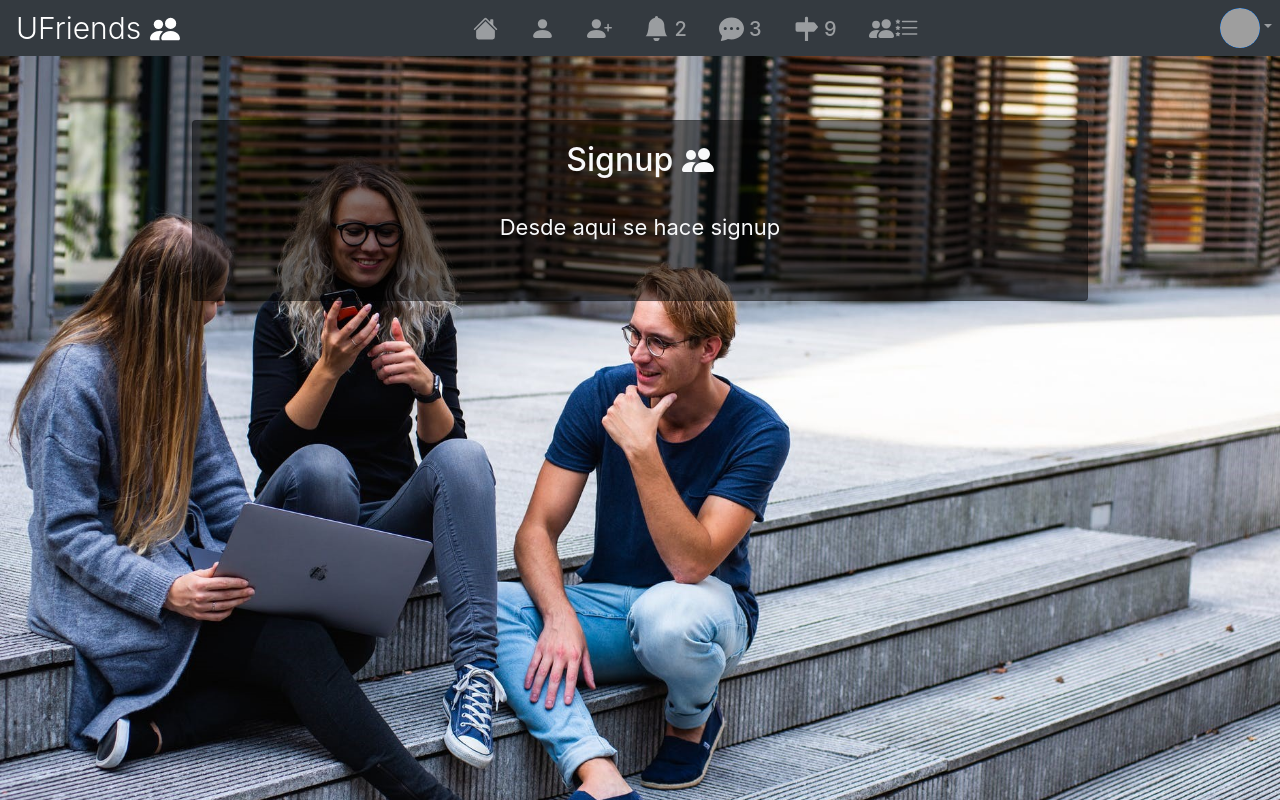
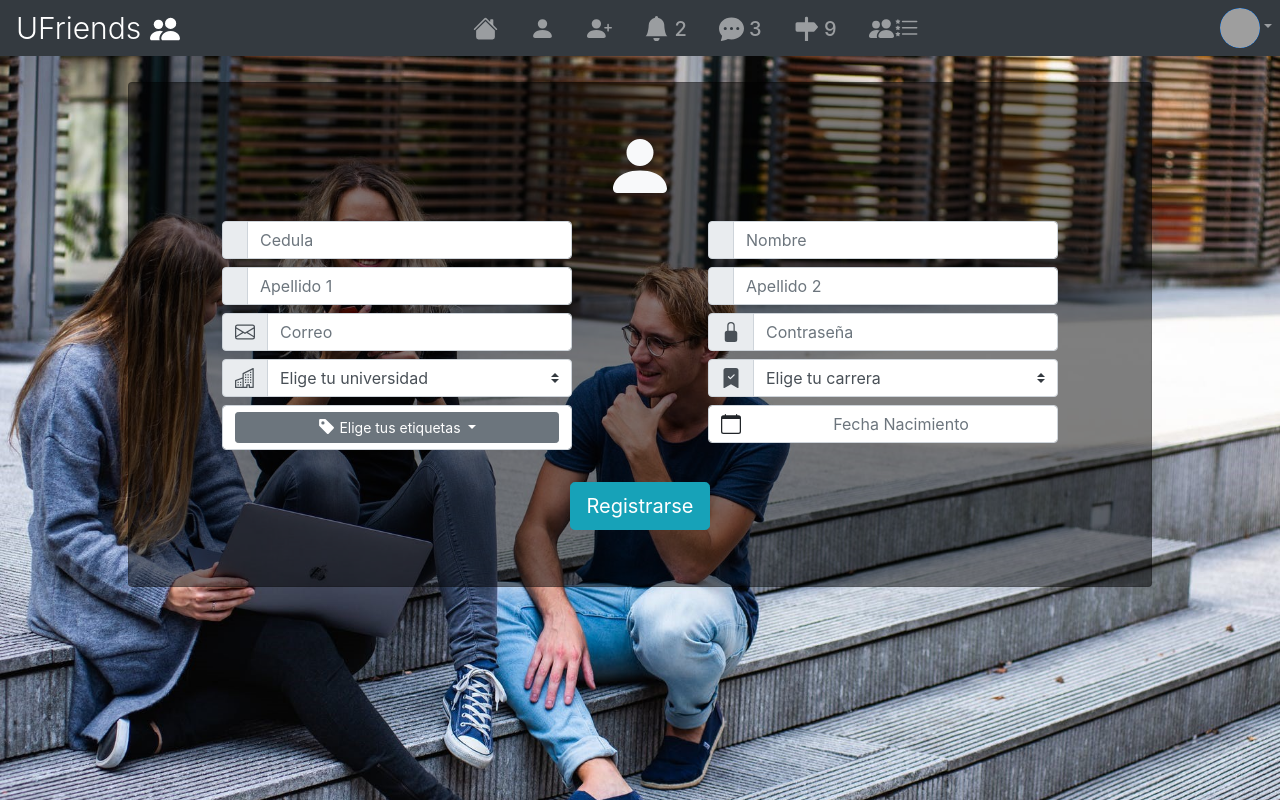
Before and after one commit to Enmeca/Globales, a Vue app in the folder src/frontend/: page /#/signup in a window 1280 px wide. Built offline with nearby package versions, Linux system fonts and the light colour scheme; grey boxes are pictures that could not be loaded.

Commit message:
create form for sign up

```diff
--- a/src/frontend/src/pages/session/Signup.vue
+++ b/src/frontend/src/pages/session/Signup.vue
@@ -2,14 +2,201 @@
   <div id="home-page">
     <center>
       <b-card class="main-card text-light">
-        <b-card-title class="h2">
-          Signup
-          <b-icon-people-fill />
-        </b-card-title>
         <b-card-body>
-          <b-card-text>
-            <p>Desde aqui se hace signup</p>
-          </b-card-text>
+          <b-card-title class="display-3">
+            <b-icon-person-fill />
+          </b-card-title>
+
+          <b-row>
+            <b-col sm="12" lg="6">
+              <b-input-group class="mb-2 input">
+                <b-input-group-prepend is-text> </b-input-group-prepend>
+                <b-form-input
+                  type="text"
+                  placeholder="Cedula"
+                  v-model="user.id"
+                ></b-form-input>
+              </b-input-group>
+            </b-col>
+
+            <b-col sm="12" lg="6">
+              <b-input-group class="mb-2 input">
+                <b-input-group-prepend is-text> </b-input-group-prepend>
+                <b-form-input
+                  type="text"
+                  placeholder="Nombre"
+                  v-model="user.name"
+                ></b-form-input>
+              </b-input-group>
+            </b-col>
+
+            <b-col sm="12" lg="6">
+              <b-input-group class="mb-2 input">
+                <b-input-group-prepend is-text> </b-input-group-prepend>
+                <b-form-input
+                  type="text"
+                  placeholder="Apellido 1"
+                  v-model="user.lastname_first"
+                ></b-form-input>
+              </b-input-group>
+            </b-col>
+
+            <b-col sm="12" lg="6">
+              <b-input-group class="mb-2 input">
+                <b-input-group-prepend is-text> </b-input-group-prepend>
+                <b-form-input
+                  type="text"
+                  placeholder="Apellido 2"
+                  v-model="user.lastname_second"
+                ></b-form-input>
+              </b-input-group>
+            </b-col>
+
+            <b-col sm="12" lg="6">
+              <b-input-group class="mb-2 input">
+                <b-input-group-prepend is-text>
+                  <b-icon-envelope></b-icon-envelope>
+                </b-input-group-prepend>
+                <b-form-input
+                  type="text"
+                  placeholder="Correo"
+                  v-model="user.email"
+                ></b-form-input>
+              </b-input-group>
+            </b-col>
+
+            <b-col sm="12" lg="6">
+              <b-input-group class="mb-2 input">
+                <b-input-group-prepend is-text>
+                  <b-icon-lock-fill></b-icon-lock-fill>
+                </b-input-group-prepend>
+                <b-form-input
+                  type="password"
+                  placeholder="Contraseña"
+                  v-model="user.password"
+                ></b-form-input>
+              </b-input-group>
+            </b-col>
+
+            <b-col sm="12" lg="6">
+              <b-input-group class="mb-2 input">
+                <b-input-group-prepend is-text>
+                  <b-icon-building></b-icon-building>
+                </b-input-group-prepend>
+                <b-form-select
+                  v-model="user.university"
+                  :options="universities"
+                >
+                  <template #first>
+                    <option disabled value="">Elige tu universidad</option>
+                  </template>
+                </b-form-select>
+              </b-input-group>
+            </b-col>
+
+            <b-col sm="12" lg="6">
+              <b-input-group class="mb-2 input">
+                <b-input-group-prepend is-text>
+                  <b-icon-bookmark-check-fill></b-icon-bookmark-check-fill>
+                </b-input-group-prepend>
+                <b-form-select v-model="user.career" :options="careers">
+                  <template #first>
+                    <option disabled value="">Elige tu carrera</option>
+                  </template>
+                </b-form-select>
+              </b-input-group>
+            </b-col>
+
+            <b-col sm="12" lg="6" align-self="stretch">
+              <b-input-group class="mb-2 input">
+                <b-form-tags
+                  id="tags-with-dropdown"
+                  v-model="user.tags"
+                  no-outer-focus
+                  class="mb-2"
+                >
+                  <template v-slot="{ tags, disabled, addTag, removeTag }">
+                    <ul
+                      v-if="tags.length > 0"
+                      class="list-inline d-inline-block mb-2"
+                    >
+                      <li
+                        v-for="tag in tags"
+                        :key="tag"
+                        class="list-inline-item"
+                      >
+                        <b-form-tag
+                          @remove="removeTag(tag)"
+                          :title="tag"
+                          :disabled="disabled"
+                          variant="info"
+                          >{{ tag }}</b-form-tag
+                        >
+                      </li>
+                    </ul>
+
+                    <b-dropdown
+                      size="sm"
+                      variant="secondary"
+                      no-flip
+                      block
+                      menu-class="w-100"
+                    >
+                      <template #button-content>
+                        <b-icon icon="tag-fill"></b-icon> Elige tus etiquetas
+                      </template>
+                      <b-dropdown-form @submit.stop.prevent="() => {}">
+                        <b-form-group
+                          label="Buscar etiquetas"
+                          label-for="tag-search-input"
+                          label-cols-md="auto"
+                          class="mb-0"
+                          label-size="sm"
+                          :description="searchDesc"
+                          :disabled="disabled"
+                        >
+                          <b-form-input
+                            v-model="searchTag"
+                            id="tag-search-input"
+                            type="search"
+                            size="sm"
+                            autocomplete="off"
+                          ></b-form-input>
+                        </b-form-group>
+                      </b-dropdown-form>
+                      <b-dropdown-divider></b-dropdown-divider>
+                      <b-dropdown-item-button
+                        v-for="option in availableOptions"
+                        :key="option"
+                        @click="onOptionClick({ option, addTag })"
+                      >
+                        {{ option }}
+                      </b-dropdown-item-button>
+                      <b-dropdown-text v-if="availableOptions.length === 0">
+                        No hay etiquetas disponibles para seleccionar
+                      </b-dropdown-text>
+                    </b-dropdown>
+                  </template>
+                </b-form-tags>
+              </b-input-group>
+            </b-col>
+
+            <b-col sm="12" lg="6" align-self="baseline">
+              <b-input-group class="mb-2 input">
+                <b-form-datepicker
+                  v-model="user.birthday"
+                  locale="es"
+                  placeholder="Fecha Nacimiento"
+                ></b-form-datepicker>
+              </b-input-group>
+            </b-col>
+
+            <b-col sm="12" lg="12">
+              <b-button variant="info" class="m-3" href="./signup" size="lg"
+                >Registrarse</b-button
+              >
+            </b-col>
+          </b-row>
         </b-card-body>
       </b-card>
     </center>
@@ -17,18 +204,114 @@
 </template>
 
 <script>
-export default {};
+export default {
+  data() {
+    return {
+      searchTag: "",
+      tags: [
+        "Python",
+        "Deportes",
+        "Videojuegos",
+        "Fotografia",
+        "Cine",
+        "Teatro",
+        "Tecnologia",
+        "Naturaleza",
+        "Futbol",
+        "Basketbol",
+      ],
+      careers: [
+        "Ingenieria de Sistemas",
+        "Administracion de Empresas",
+        "Mecatronica",
+        "Biologia",
+        "Topografia",
+      ],
+      universities: [
+        "Universidad de Costa Rica",
+        "Universidad Nacional de Costa Rica",
+        "Instituto Tecnologico de Costa Rica",
+        "Universidad Estatal a Distancia",
+      ],
+      user: {
+        id: "",
+        name: "",
+        lastname_first: "",
+        lastname_second: "",
+        birthday: "",
+        email: "",
+        password: "",
+        career: "",
+        university: "",
+        description: "",
+        tags: [],
+      },
+    };
+  },
+  mounted() {
+    /*fetch("/api/v1/tags")
+      .then((response) => response.text())
+      .then((data) => {
+        this.tags = data;
+      });
+    fetch("/api/v1/universities")
+      .then((response) => response.text())
+      .then((data) => {
+        this.universities = data;
+      });
+    fetch("/api/v1/user")
+      .then((response) => response.text())
+      .then((data) => {
+        this.user = data;
+      });*/
+  },
+  computed: {
+    availableOptions() {
+      const criteria = this.searchTag.trim().toLowerCase();
+      const options = this.tags.filter(
+        (opt) => this.user.tags.indexOf(opt) === -1
+      );
+      if (criteria) {
+        return options.filter(
+          (opt) => opt.toLowerCase().indexOf(criteria) > -1
+        );
+      }
+      return options;
+    },
+    searchDesc() {
+      if (this.criteria && this.availableOptions.length === 0) {
+        return "No hay etiquetas que coincidan con los criterios de búsqueda.";
+      }
+      return "";
+    },
+  },
+  methods: {
+    async login() {
+      //data is bind in v-model in inputs
+      alert(`Email: ${this.user.email}, Password: ${this.user.password}`);
+      /*const response = await fetch('http://localhost:9191/api/v1/users/authenticate', {
+        method: 'POST',
+        headers: { "Content-Type": "application/json"},
+        body: JSON.stringify(this.user)
+      });*/
+    },
+    onOptionClick({ option, addTag }) {
+      addTag(option);
+      this.searchTag = "";
+    },
+  },
+};
 </script>
 
 <style scoped>
 center {
-  margin: 5vw;
-  margin-inline: 15vw;
+  margin-top: 2vw;
+  margin-inline: 10vw;
 }
 .main-card {
   background-color: rgba(0, 0, 0, 0.5);
 }
-p {
-  font-size: 22px;
+.input {
+  max-width: 350px;
 }
 </style>
```
